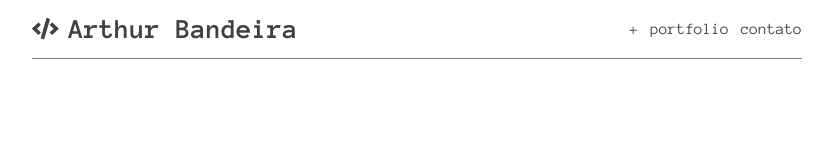
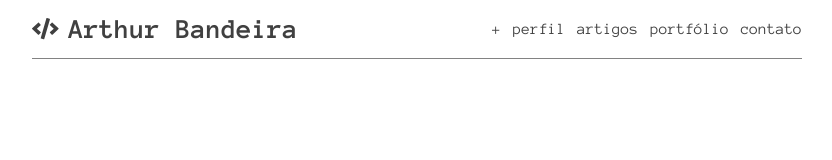
Before and after one commit to arthurmbandeira/react-portfolio, a React (Create React App) app: page / in a window 1280 px wide. Shown: the top 160 px of the page, without its empty margins (223-1055 px from the left). Built offline with nearby package versions, Linux system fonts and the light colour scheme.

Commit message:
Intl working.

```diff
--- a/package.json
+++ b/package.json
@@ -12,7 +12,9 @@
     "react-dom": "^16.11.0",
     "react-intl": "^3.4.0",
     "react-router-dom": "^5.1.2",
-    "react-scripts": "3.2.0"
+    "react-scripts": "3.2.0",
+    "styled-components": "^4.4.1",
+    "styled-theming": "^2.2.0"
   },
   "scripts": {
     "start": "react-scripts start",
--- a/public/lang/en.json
+++ b/public/lang/en.json
@@ -2,5 +2,6 @@
     "menu-contact": "Contact",
     "menu-portfolio": "Portfolio",
     "menu-articles": "Articles",
-    "menu-profile": "Profile"
+    "menu-profile": "Profile",
+    "simple": "En"
 }
--- a/public/lang/fr.json
+++ b/public/lang/fr.json
@@ -2,5 +2,6 @@
     "menu-contact": "",
     "menu-portfolio": "",
     "menu-articles": "",
-    "menu-profile": ""
+    "menu-profile": "",
+    "simple": "Fr"
 }
--- a/public/lang/pt.json
+++ b/public/lang/pt.json
@@ -1,6 +1,6 @@
 {
     "menu-contact": "Contato",
-    "menu-portfolio": "Portfolio",
+    "menu-portfolio": "Portfólio",
     "menu-articles": "Artigos",
     "menu-profile": "Perfil"
 }
--- a/src/components/App.js
+++ b/src/components/App.js
@@ -1,17 +1,53 @@
-import React from 'react';
+import React, { useState, useEffect } from 'react';
 import { library } from '@fortawesome/fontawesome-svg-core';
 import { faCode } from '@fortawesome/free-solid-svg-icons';
 import '../scss/App.scss';
 import Header from './Header';
+import { BrowserRouter } from 'react-router-dom';
+import { IntlProvider } from 'react-intl';
 
 library.add(faCode)
 
-function App() {
+function App(setLanguage) {
   return (
     <div className="App">
-      <Header />
+      <Header setLanguage={setLanguage} />
     </div>
+  )
+}
+
+const IntlApp = function() {
+  const [messages, setMessages] = useState(null);
+  const [locale, setLocale] = useState('pt');
+
+  useEffect(() => {
+    const supportedLanguages = { pt: 'pt', 'pt-BR': 'pt', en: 'en', fr: 'fr' };
+    const language = navigator.language;
+    let locale = supportedLanguages[language] || 'pt';
+
+    fetch(`/lang/${locale}.json`).then(async messages => {
+      setLocale(locale);
+      setMessages(await messages.json());
+    });
+  }, []);
+
+  const setLanguage = async (locale) => {
+    const messages = await (await fetch(`/lang/${locale}.json`)).json();
+    setLocale(locale);
+    setMessages(messages);
+  };
+
+  if (!messages) {
+    return null;
+  }
+
+  return (
+    <IntlProvider locale={locale} messages={messages}>
+      <BrowserRouter>
+        <App setLanguage={setLanguage} />
+      </BrowserRouter>
+    </IntlProvider>
   );
 }
 
-export default App;
+export default IntlApp;
--- a/src/components/Header.js
+++ b/src/components/Header.js
@@ -1,10 +1,11 @@
-import React, { Component } from "react";
+import React from "react";
 import { FontAwesomeIcon } from '@fortawesome/react-fontawesome';
 import Nav from './Nav';
 import '../scss/Header.scss';
+import { injectIntl } from "react-intl";
 
-class Header extends Component {
-  render() {
+
+function HeaderIntl(setLanguage) {
   return (
     <header>
       <div className="container container-small">
@@ -19,8 +20,9 @@ class Header extends Component {
         </div>
       </div>
     </header>
-    )
-  }
+  );
 }
 
+const Header = injectIntl(HeaderIntl);
+
 export default Header;
--- a/src/components/Nav.js
+++ b/src/components/Nav.js
@@ -1,4 +1,5 @@
 import React, { Component } from "react";
+import { FormattedMessage } from "react-intl"
 import '../scss/Nav.scss';
 
 class Nav extends Component {
@@ -6,11 +7,10 @@ class Nav extends Component {
     return (
       <nav>
           <a href="#">+</a>
-          {/* <a href="#"><Trans>artigos</Trans></a>
-          <a href="#"><Trans>portfolio</Trans></a>
-          <a href="#"><Trans>contato</Trans></a> */}
-          <a href="#">portfolio</a>
-          <a href="#">contato</a>
+          <a href="#"><FormattedMessage id="menu-profile" /></a>
+          <a href="#"><FormattedMessage id="menu-articles" /></a>
+          <a href="#"><FormattedMessage id="menu-portfolio" /></a>
+          <a href="#"><FormattedMessage id="menu-contact" /></a>
       </nav>
     )
   }
--- a/src/index.js
+++ b/src/index.js
@@ -1,30 +1,12 @@
-import React, { useEffect, useState } from 'react';
+import React from 'react';
 import ReactDOM from 'react-dom';
 import './index.css';
-// import './i18n';
 import App from './components/App';
-import { BrowserRouter } from 'react-router-dom';
+
 import * as serviceWorker from './serviceWorker';
-import { IntlProvider, injectIntl } from 'react-intl';
-
-
-// const App = ({post}) => (
-//   <div>
-//     <h1>{post.title}</h1>
-//     <p>
-//       <PostDate date={post.date} />
-//     </p>
-//     <div>{post.body}</div>
-//   </div>
-// );
-const messages =
 
 ReactDOM.render(
-  <IntlProvider locale={navigator.language} messages={messages}>
-    <BrowserRouter>
-      <App />
-    </BrowserRouter>
-  </IntlProvider>,
+  <App />,
   document.getElementById('root')
 );
 
```
Also changed, not shown: 1 other file (tests, documents, lock files or other folders). Lines whose indentation alone changed are shown as unchanged.
